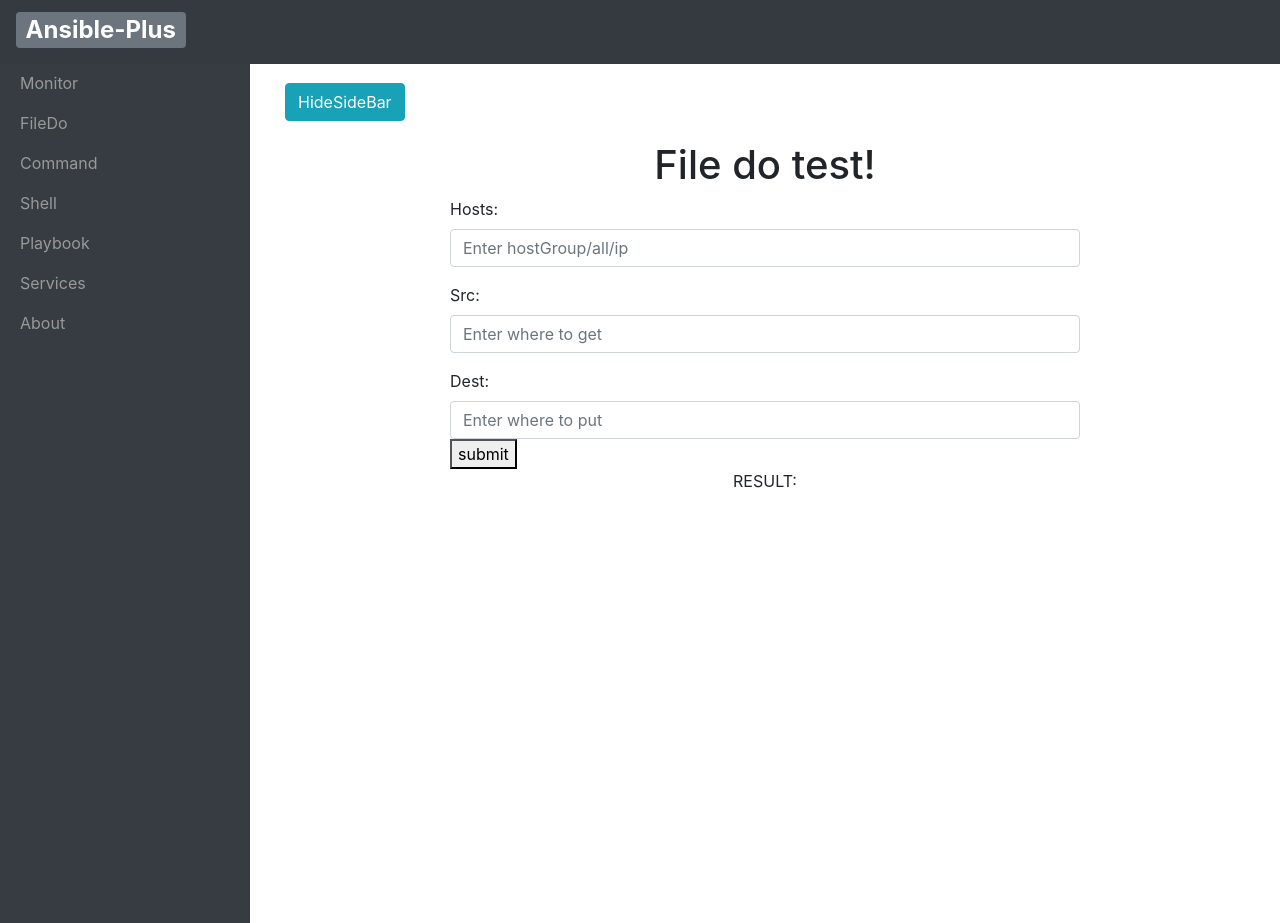
After one commit to ProgrammingMakesUsHappy/AnsibleGame, a Flask app: page /FileDo/ in a window 1280 px wide. The commit adds this page. Run offline with Flask 2, Linux system fonts and the light colour scheme; some libraries are stand-ins or nearby versions.

Commit message:
add some templates, add some script

```diff
--- a/opsGame/static/js/ajax.js
+++ b/opsGame/static/js/ajax.js
@@ -7,7 +7,7 @@ $("button#sub").click(function () {
 	$.ajax({
 		type: 'post',
 		contentType: "application/json; charset=UTF-8",
-		url: "/command/",
+		url: "/Command/",
 		dataType: 'json',
 		data:JSON.stringify({
 				'host': 	    $("input#host").val(),
@@ -50,3 +50,55 @@ $("button#sub").click(function () {
         }
 	});
 });
+/**
+ * Created by qius on 2018/7/19.
+ */
+
+$("button#fileDo").click(function () {
+
+	$.ajax({
+		type: 'post',
+		contentType: "application/json; charset=UTF-8",
+		url: "/FileDo/",
+		dataType: 'json',
+		data:JSON.stringify({
+				'host': $("input#host").val(),
+				'src':  $("input#src").val(),
+				'dest':	$("input#dest").val(),
+			}),
+		success:function (data) {
+			if(data.status == "success"){
+				// alert(data.success);
+				$("#p2").append("<p><h5>SuccessHosts：</h5>");
+                for(var i = 0; i < data.successHosts.length; i++){
+                    $("#p2").append("<li>"+data.successHosts[i]+"</li>");
+
+                }
+                $("#p2").append("</p><br/>");
+                $("#p2").append("<p><h5>FailedsHosts：</h5>");
+                for(var i = 0; i < data.failedHosts.length; i++){
+                    $("#p2").append("<li>"+data.failedHosts[i]+"</li>");
+
+                }
+                $("#p2").append("</p><br/>");
+                $("#p2").append("<p><h5>UnreachableHosts：</h5>");
+                for(var i = 0; i < data.unreachableHosts.length; i++){
+                    $("#p2").append("<li>"+data.unreachableHosts[i]+"</li>");
+
+                }
+                $("#p2").append("</p><br/>");
+				$("#p2").append("<h5>HostDetails:</h5><br/>");
+                    // $("#p2").append(data.hosts+"<br/>");
+                    // $("#p2").append(data.hosts[0]['stdout']+"<br/>");
+                for(let jsondata in data.hosts){
+                    $("#p2").append("<p>"+jsondata+"===>>"+JSON.stringify(data.hosts[jsondata])+"</p><br/>");
+                }
+
+                $("#p2").append('================分割===================');
+
+			}else if(data.status == "fail"){
+				$("#p2").append('程序就没执行吧？老铁！');
+			}
+        }
+	});
+});
--- a/opsGame/templates/FileDo.html
+++ /dev/null
@@ -1,4 +0,0 @@
-{% extends "index.html" %}
-{% block content %}
-    <h1 style="text-align: center">File do test!</h1>
-{% endblock %}
--- /dev/null
+++ b/opsGame/templates/filedo.html
@@ -0,0 +1,31 @@
+{% extends "index.html" %}
+{% block content %}
+    <h1 style="text-align: center">File do test!</h1>
+ <div style="padding-left: 200px; padding-right: 200px; margin: 0 auto;">
+    <form  method="POST">
+        <div class="form-group">
+            <label for="host">Hosts:</label>
+            <input type="text" class="form-control" id="host" placeholder="Enter hostGroup/all/ip">
+        </div>
+        <div class="form-group">
+          <label for="src">Src:</label>
+          <input type="text" class="form-control" id="src" placeholder="Enter where to get">
+        </div>
+        <div class="dest">
+          <label for="module_args">Dest:</label>
+          <input type="text" class="form-control" id="dest" placeholder="Enter where to put">
+        </div>
+        <button type='button' id="fileDo"> submit</button>
+
+    </form>
+
+    <div>
+        <p id="p1" style="text-align: center">RESULT:</p>
+        <br>
+        <p id="p2"></p>
+
+
+    </div>
+
+</div>
+{% endblock %}
--- a/opsGame/templates/index.html
+++ b/opsGame/templates/index.html
@@ -38,25 +38,26 @@
         <div id="sidebar-wrapper">
             <ul class="sidebar-nav">
                 <li>
-                    <a href="/ops/fileDo">FileDo</a>
+                    <a href="/Monitor">Monitor</a>
                 </li>
                 <li>
-                    <a href="/command/">Command</a>
+                    <a href="/FileDo/">FileDo</a>
                 </li>
                 <li>
-                    <a href="#">Overview</a>
+                    <a href="/Command/">Command</a>
                 </li>
                 <li>
-                    <a href="#">Events</a>
+                    <a href="/Shell/">Shell</a>
                 </li>
                 <li>
-                    <a href="#">About</a>
+                    <a href="/Playbook">Playbook</a>
                 </li>
+
                 <li>
                     <a href="#">Services</a>
                 </li>
                 <li>
-                    <a href="#">Contact</a>
+                    <a href="#">About</a>
                 </li>
             </ul>
         </div>
--- /dev/null
+++ b/opsGame/templates/monitor.html
@@ -0,0 +1,4 @@
+{% extends "index.html" %}
+{% block content %}
+
+{% endblock %}
--- /dev/null
+++ b/opsGame/templates/playbook.html
@@ -0,0 +1,4 @@
+{% extends "index.html" %}
+{% block content %}
+
+{% endblock %}
--- /dev/null
+++ b/opsGame/templates/shell.html
@@ -0,0 +1,4 @@
+{% extends "index.html" %}
+{% block content %}
+
+{% endblock %}
--- a/opsGame/views.py
+++ b/opsGame/views.py
@@ -29,14 +29,62 @@ def index():
     return render_template('index.html')
 
 
-@app.route('/cmd/', methods=['GET'])
-def cmd():
-    return "ok!路由测试成功"
+@app.route('/FileDo/', methods=['GET', 'POST'])
+def fileDo():
+    if request.method=="POST":
+        jsonData = request.get_json()
+        print(jsonData)
+        host = jsonData['host']
+        module_name = jsonData['src']
+        module_args = jsonData['dest']
+
+        ansible.run(host, 'copy', 'src='+module_name+' '+'dest='+module_args)
+        # 结果
+        result = ansible.get_result()
+        # 成功
+        succ = result['success']
+        # 失败
+        failed = result['failed']
+        # 不可到达
+        unreachable = result['unreachable']
+        # print(succ)
+        # print(failed)
+        # # print(unreachable)
+        data = {}
+        data['status'] = 'success'
+        data['successHosts'] = result['success'].keys()
+        data['failedHosts'] = result['failed'].keys()
+        data['unreachableHosts'] = result['unreachable'].keys()
+        data['hosts'] = {}
+        if result['success']:
+            for dict in result['success']:
+                data['hosts'][dict] = result['success'][dict]
+        if result['failed']:
+            for dict in result['failded']:
+                data['hosts'][dict] = result['failed'][dict]
+        if result['unreachable']:
+            for dict in result['unreachable']:
+                data['hosts'][dict] = result['unreachable'][dict]
+            # print(result['unreachable'][dict])
+        print(data)
+        return json.dumps(data)
+
+    return render_template('filedo.html')
 
 
-@app.route('/ops/fileDo/', methods=['GET'])
-def fileDo():
-    return render_template('FileDo.html')
+@app.route('/Monitor/', methods=['GET', 'POST'])
+def monitor():
+    return render_template('monitor.html')
+
+
+@app.route('/Playbook/', methods=['GET', 'POST'])
+def playbook():
+    return render_template('playbook.html')
+
+
+@app.route('/Shell/', methods=['GET', 'POST'])
+def shell():
+    return render_template('shell.html')
 
 
 '''
@@ -49,12 +97,12 @@ def fileDo():
     data[host]：机器的具体状态列表，key中保存stdout_lines
 
 '''
-@app.route('/command/', methods=["GET"])
+@app.route('/Command/', methods=["GET"])
 def commandPage():
     return render_template('command.html')
 
 
-@app.route('/command/', methods=["GET", "POST"])
+@app.route('/Command/', methods=["GET", "POST"])
 def commandRun():
     if request.method=="POST":
         jsonData = request.get_json()
```
Also changed, not shown: opsGame/static/js/fileDoAjax.js (added, +52 -0 lines), opsGame/static/favicon.ico (added).
